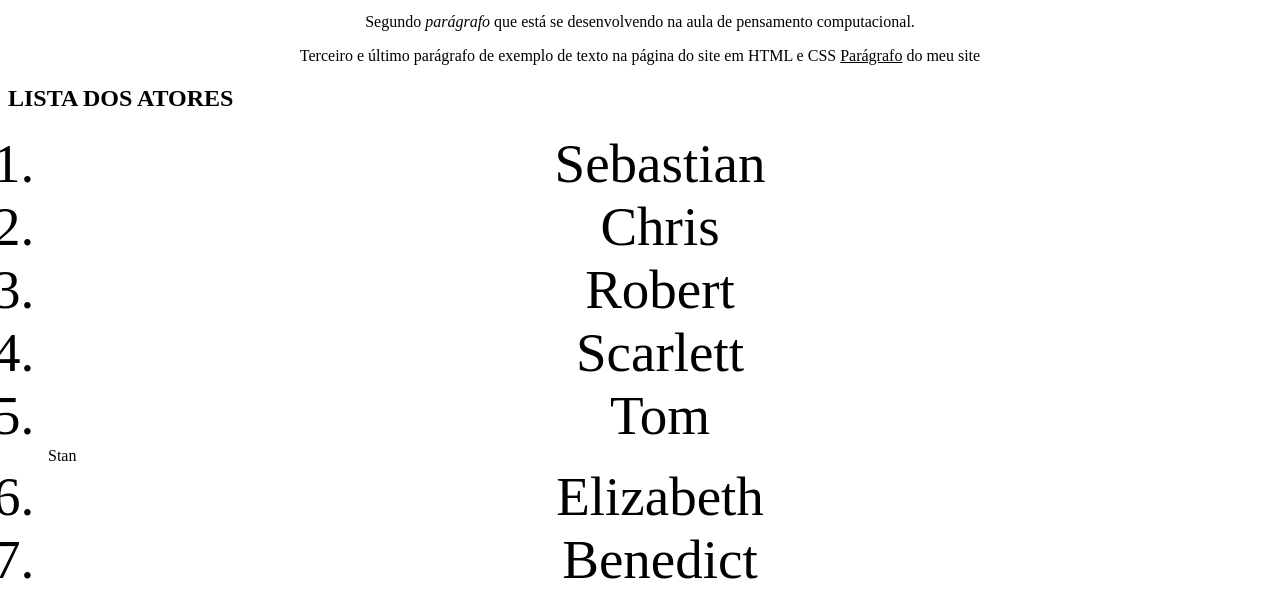
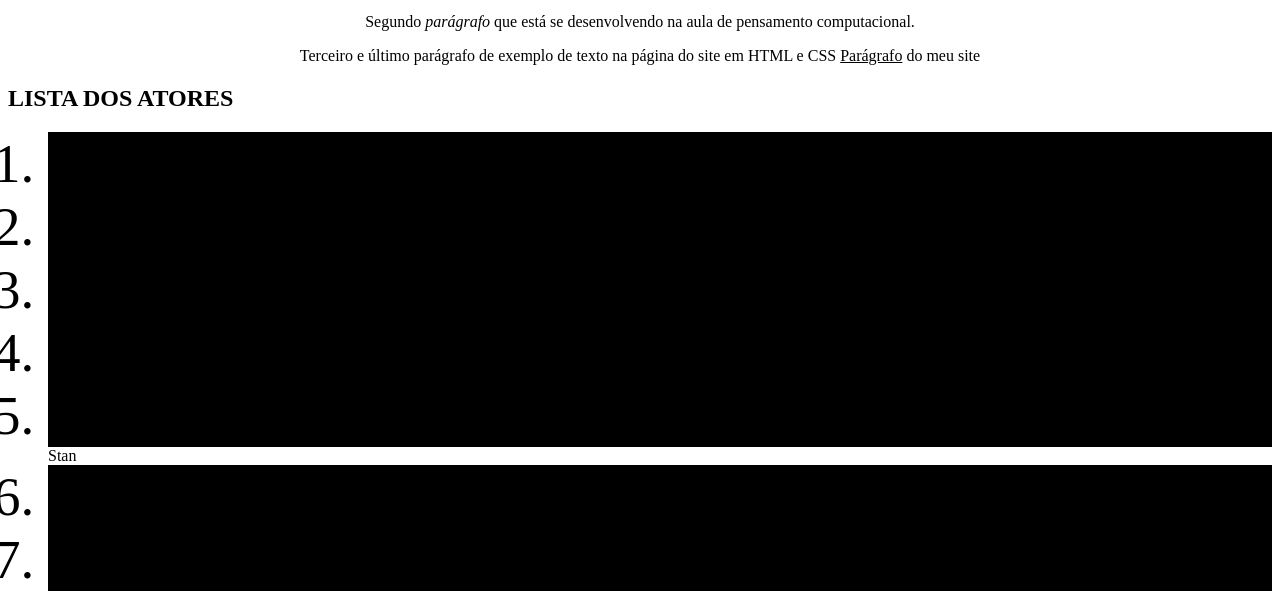
Before and after one commit to fernandacaetanogarcia/atores, a plain HTML site: page index.html in a window 1280 px wide. Shown: the part 421-1015 px from the top of the page. Drawn offline with Linux system fonts and the light colour scheme.

Commit message:
Add files via upload

```diff
--- a/index.html
+++ b/index.html
@@ -25,7 +25,8 @@
             ol li{
                 text-align: center;
                 font-size: 55px;
-
+                background: black;
+                color: black;
             }
 
 
```
